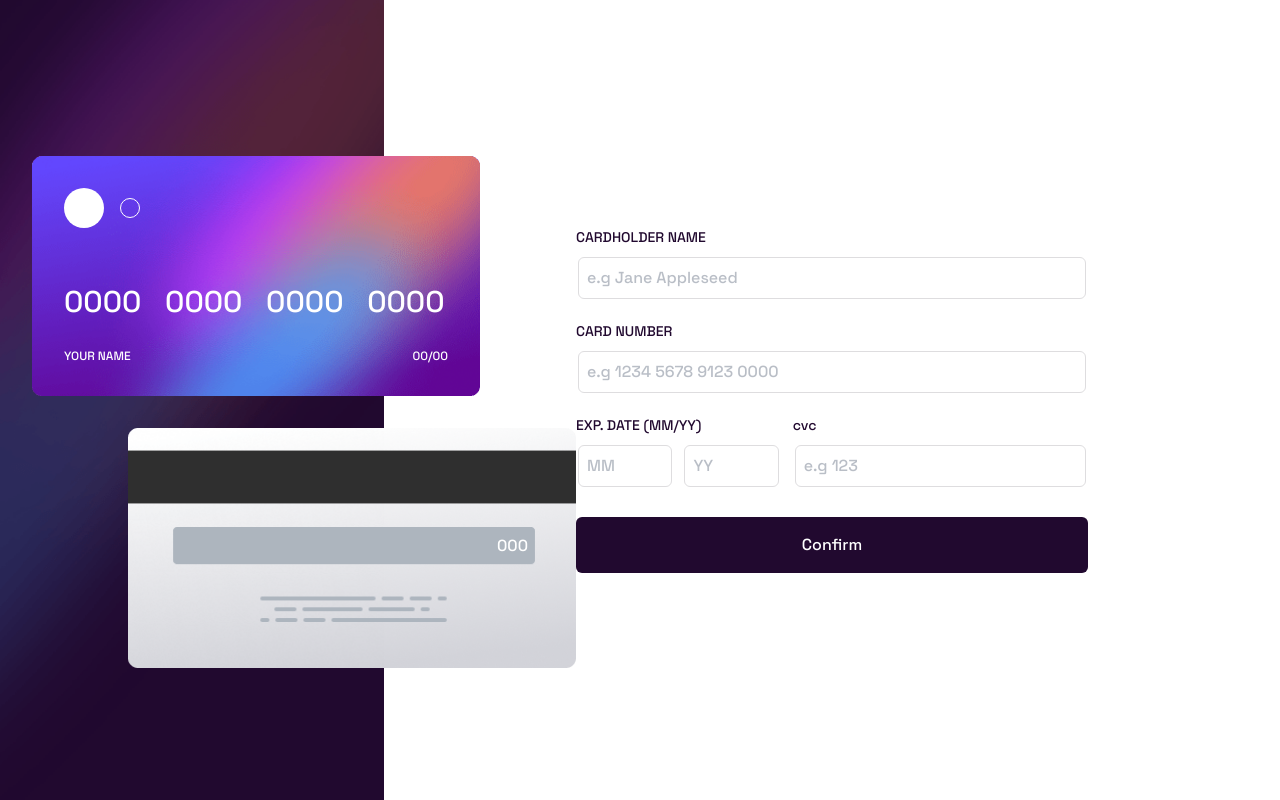
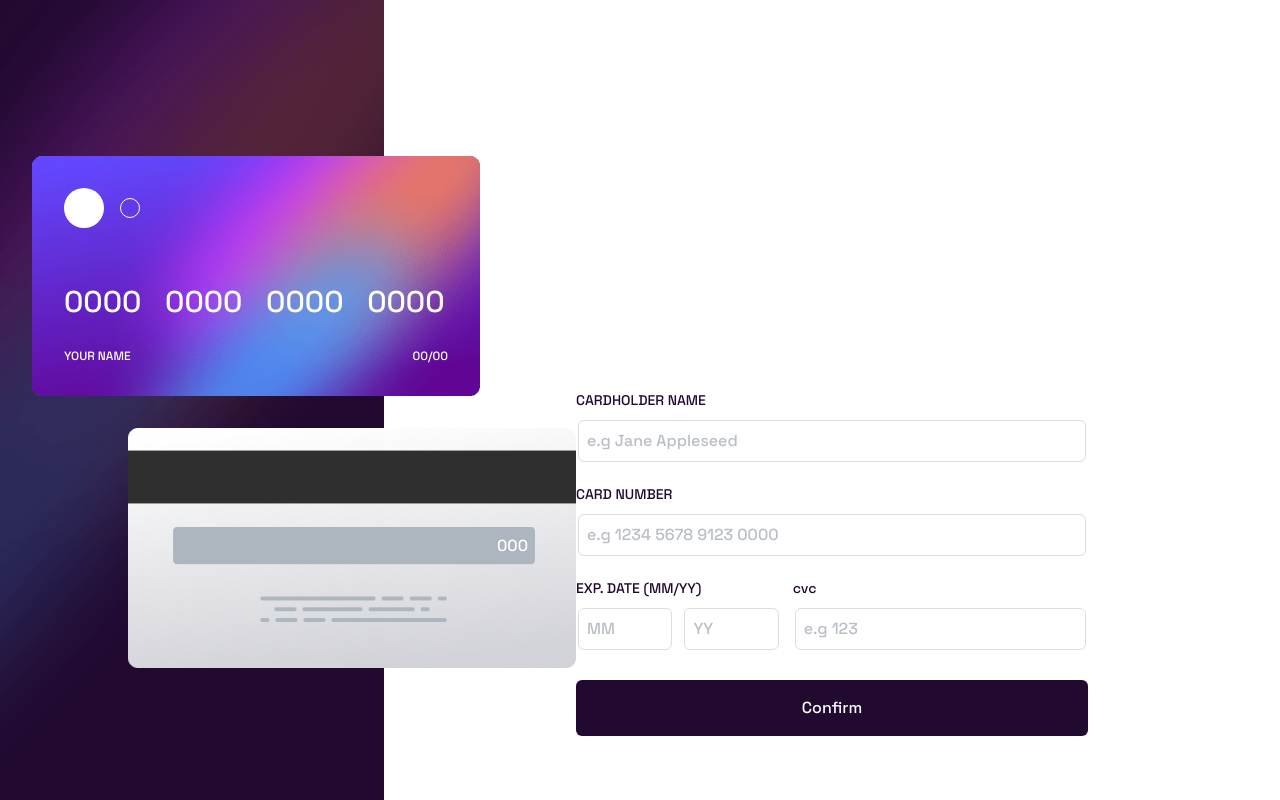
Before and after one commit to GuilhermeFigueira/interative-card-form, a React (Vite) app: page / in a window 1280 px wide. Built offline with nearby package versions, Linux system fonts and the light colour scheme.

Commit message:
height fix

```diff
--- a/src/App.tsx
+++ b/src/App.tsx
@@ -45,7 +45,7 @@ function App() {
 			</div>
 			<div className="h-screen w-screen grid grid-rows-[30%_1fr] xl:grid-cols-[30%_1fr] xl:grid-rows-none">
 				<header className="bg-background_mobile xl:bg-background_desktop bg-cover bg-no-repeat"></header>
-				<main className="flex h-full m-auto items-center">
+				<main className="flex h-full m-auto items-center flex-wrap content-end">
 					{isConfirmed ? <ThankYouPage /> : <CardForm />}
 				</main>
 			</div>
```
